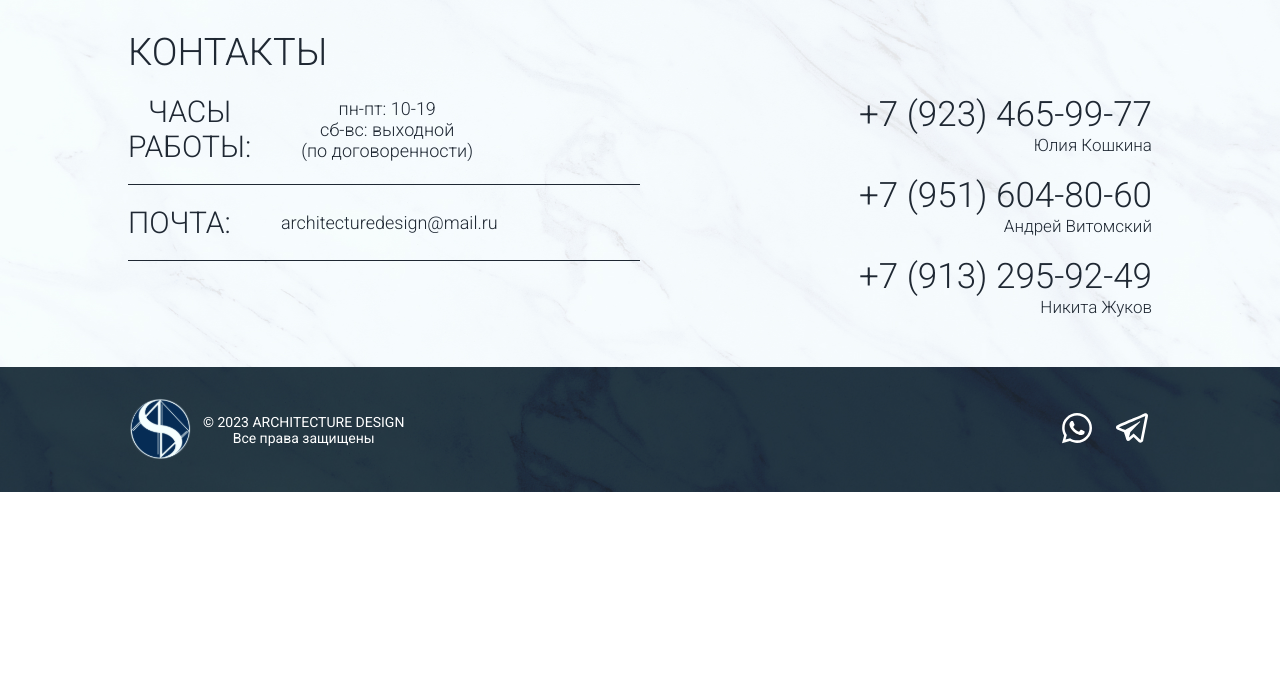
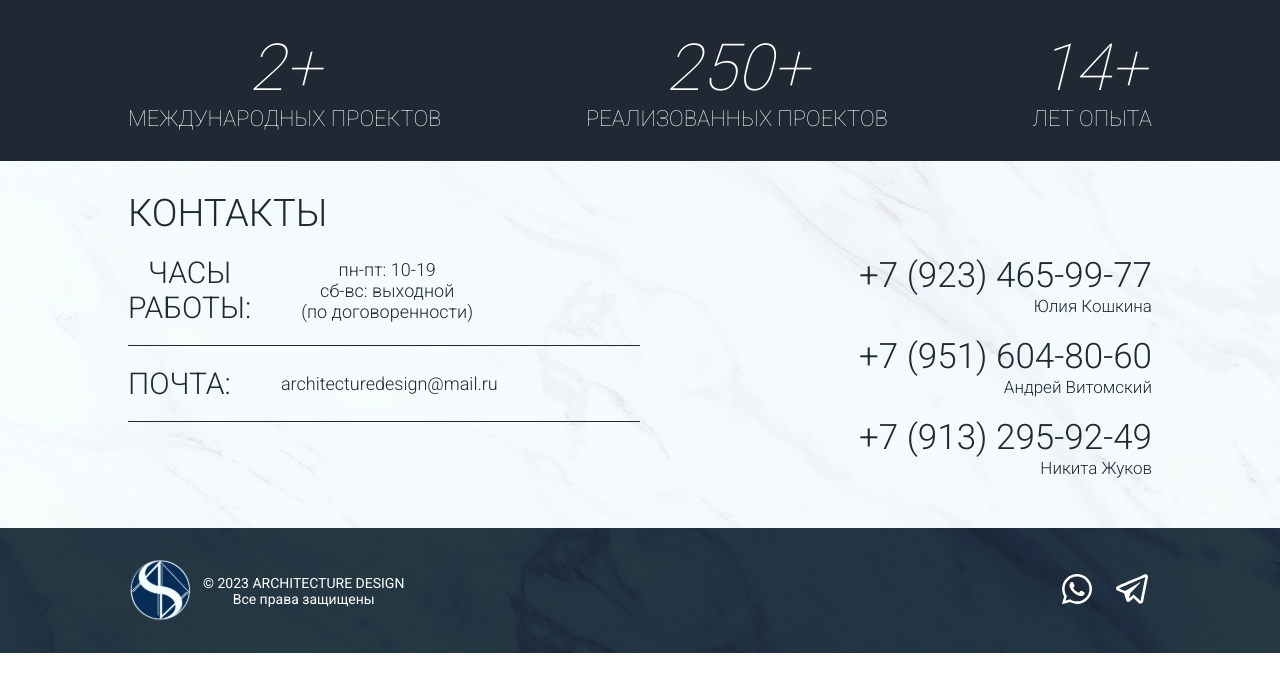
Before and after one commit to flwlss/design-web-app-next, a Next.js app: page / in a window 1280 px wide. Shown: the top 692 px of the page. Built offline with nearby package versions, Linux system fonts and the light colour scheme.

Commit message:
progress

```diff
--- a/src/app/page.tsx
+++ b/src/app/page.tsx
@@ -1,8 +1,10 @@
 import Contacts from "@/sections/Contacts";
+import Progress from "@/sections/Progress";
 
 export default function Home() {
   return (
     <>
+      <Progress />
       <Contacts />
     </>
   );
--- a/src/common/constants.ts
+++ b/src/common/constants.ts
@@ -61,3 +61,21 @@ export const employees = [
       'Окончил Новосибирский Государственный\nАрхитектурно-Строительный Университет\n(СИБСТРИН) по специальности "Архитектура"\n\nНаправления деятельности:\n- Архитектурное проектирование\n- Металлоконструкции\nЗанимается деятельностью в областях\nархитектуры и металлоконструкций\nболее 4-х лет',
   },
 ];
+
+export const progress = [
+  {
+    id: 1,
+    title: "2+",
+    text: "международных проектов",
+  },
+  {
+    id: 2,
+    title: "250+",
+    text: "реализованных проектов",
+  },
+  {
+    id: 3,
+    title: `${+new Date().getFullYear().toString().slice(2) - 9}+`,
+    text: "лет опыта",
+  },
+];
--- /dev/null
+++ b/src/sections/Progress.tsx
@@ -0,0 +1,23 @@
+import { progress } from "@/common/constants";
+import Container from "@/components/Container";
+
+const Progress = () => {
+  return (
+    <section className="progress">
+      <Container>
+        <div className="progress__wrapper">
+          {progress.map((item) => {
+            return (
+              <div key={item.id}>
+                <h2>{item.title}</h2>
+                <p>{item.text}</p>
+              </div>
+            );
+          })}
+        </div>
+      </Container>
+    </section>
+  );
+};
+
+export default Progress;
--- /dev/null
+++ b/src/styles/progress.scss
@@ -0,0 +1,47 @@
+.progress {
+  background-color: #1f2833;
+
+  &__wrapper {
+    width: 100%;
+    display: flex;
+    justify-content: space-between;
+
+    @media (max-width: 1024px) {
+      display: block;
+    }
+
+    div {
+      text-align: center;
+
+      @media (max-width: 1024px) {
+        margin-bottom: 20px;
+
+        &:last-child {
+          margin-bottom: 0;
+        }
+      }
+    }
+
+    h2 {
+      font-size: 65px;
+      color: #ffffff;
+      font-weight: 200;
+      font-style: italic;
+
+      @media (max-width: 1024px) {
+        font-size: 40px;
+      }
+    }
+
+    p {
+      font-size: 22px;
+      color: #ffffff;
+      text-transform: uppercase;
+      font-weight: 200;
+
+      @media (max-width: 1024px) {
+        font-size: 14px;
+      }
+    }
+  }
+}
--- a/src/styles/styles.scss
+++ b/src/styles/styles.scss
@@ -1,6 +1,7 @@
 @import "./footer.scss";
 @import "./components.scss";
 @import "./contacts.scss";
+@import "./progress.scss";
 
 /* Указываем box sizing */
 *,
```
